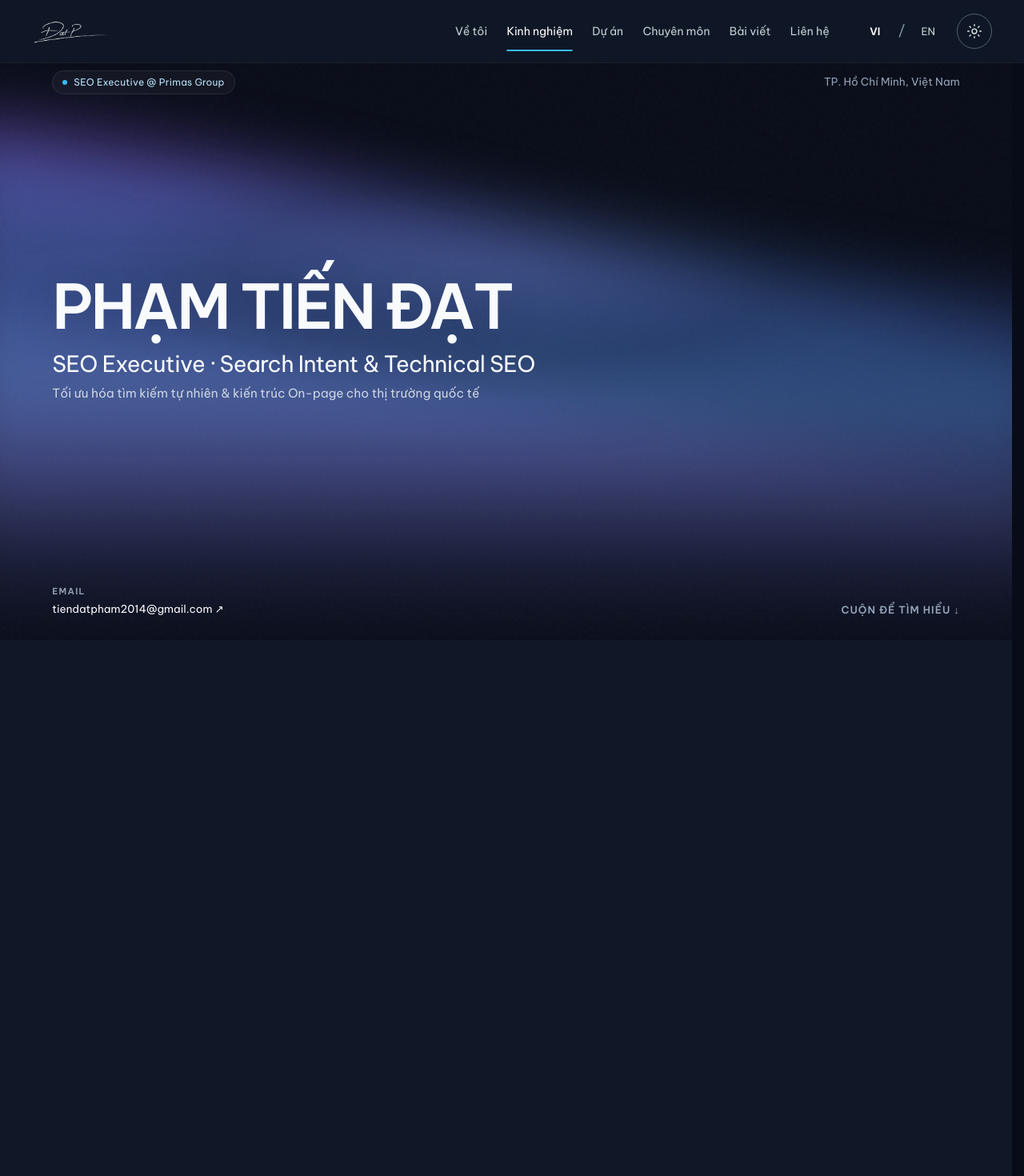
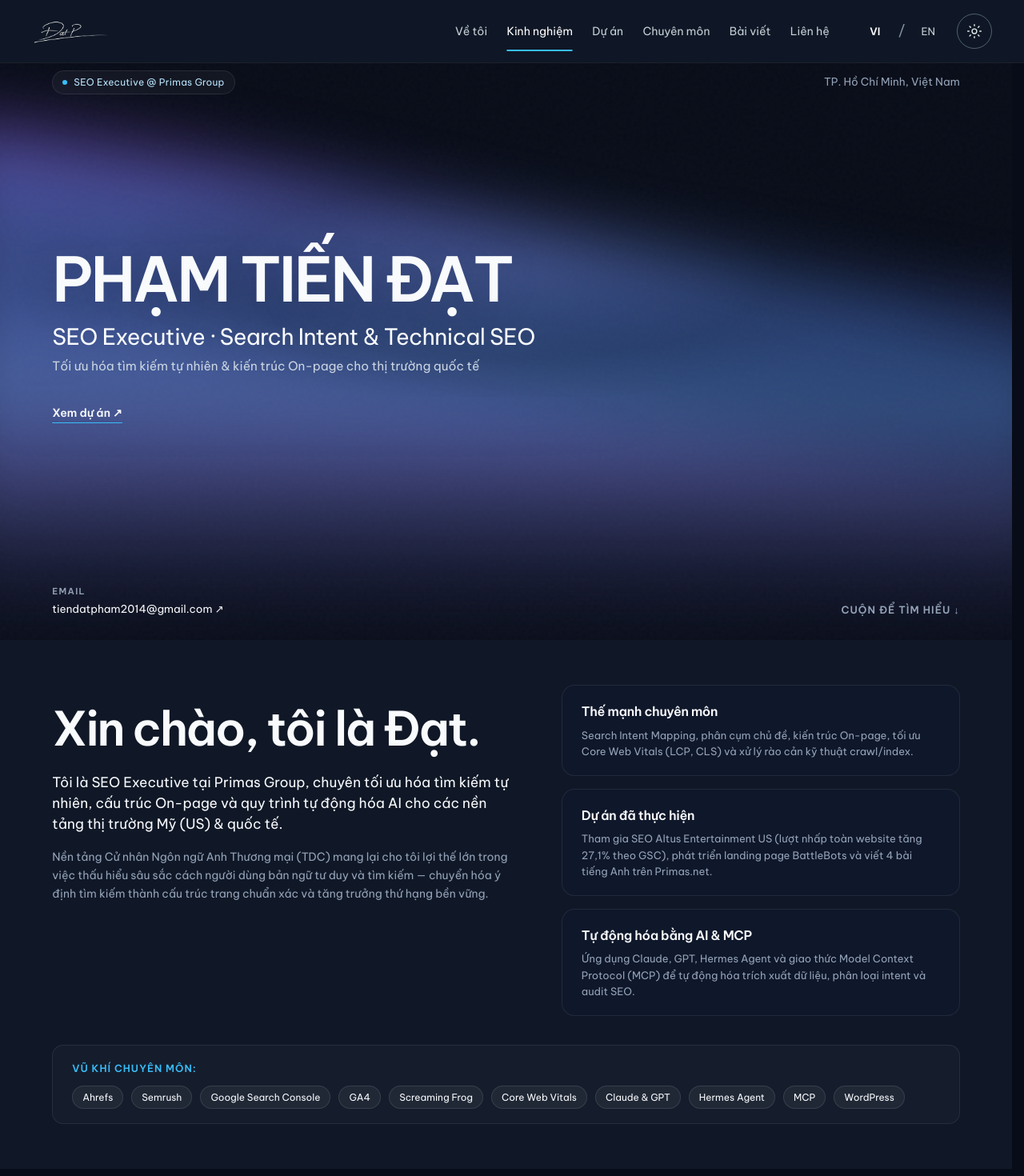
Before and after one commit to tiendatpham2014-max/pham-tien-dat-seo-portfolio, a Next.js app: page / in a window 1280 px wide. Shown: the top 1470 px of the page at 80% size. Built offline with nearby package versions, Linux system fonts and the light colour scheme.

Commit message:
Fix portfolio layout, navigation, and evidence copy

```diff
--- a/src/components/portfolio/init.ts
+++ b/src/components/portfolio/init.ts
@@ -81,7 +81,7 @@ export function initPortfolio() {
           }
         });
       }, { threshold: 0.08, rootMargin: "0px 0px -5% 0px" });
-      all(".section-head,.case-overview,.metric-stage,.period-card,.compare-wrap,.skill-layout,.article-card,.contact-heading,.contact-methods a")
+      all(".section-head,.about-intro-grid,.about-stack-bar,.case-overview,.metric-stage,.period-card,.compare-wrap,.skill-layout,.article-card,.contact-heading,.contact-methods a")
         .forEach((element) => revealObserver.observe(element));
       observers.push(revealObserver);
     }
--- a/src/components/portfolio/language.ts
+++ b/src/components/portfolio/language.ts
@@ -63,5 +63,9 @@ export function initLanguage(signal: AbortSignal) {
   }, { signal }));
   let stored: string | null = null;
   try { stored = localStorage.getItem("dat-seo-language"); } catch { /* Storage may be unavailable. */ }
-  setLanguage(stored === "en" ? "en" : "vi");
+  const requested = new URLSearchParams(window.location.search).get("lang");
+  const initialLanguage = requested === "vi" || requested === "en"
+    ? requested
+    : stored === "en" ? "en" : "vi";
+  setLanguage(initialLanguage);
 }
--- a/src/components/sections/About.tsx
+++ b/src/components/sections/About.tsx
@@ -18,7 +18,6 @@ export function About() {
 
       <div className="about-pillars">
         <article className="about-pillar-card">
-          <span className="pillar-num">01</span>
           <h3 data-i18n="pillarOneTitle">Thế mạnh chuyên môn</h3>
           <p data-i18n="pillarOneDesc">
             Search Intent Mapping, phân cụm chủ đề, kiến trúc On-page, tối ưu Core Web Vitals (LCP, CLS) và xử lý rào cản kỹ thuật crawl/index.
@@ -26,15 +25,13 @@ export function About() {
         </article>
 
         <article className="about-pillar-card">
-          <span className="pillar-num">02</span>
           <h3 data-i18n="pillarTwoTitle">Dự án đã thực hiện</h3>
           <p data-i18n="pillarTwoDesc">
-            Dẫn dắt SEO Altus Entertainment US (+27,1% Clicks), phát triển landing pages BattleBots US và xuất bản 4 bài blog tiếng Anh kỹ thuật trên Primas.net.
+            Tham gia SEO Altus Entertainment US (lượt nhấp toàn website tăng 27,1% theo GSC), phát triển landing page BattleBots và viết 4 bài tiếng Anh trên Primas.net.
           </p>
         </article>
 
         <article className="about-pillar-card">
-          <span className="pillar-num">03</span>
           <h3 data-i18n="pillarThreeTitle">Tự động hóa bằng AI &amp; MCP</h3>
           <p data-i18n="pillarThreeDesc">
             Ứng dụng Claude, GPT, Hermes Agent và giao thức Model Context Protocol (MCP) để tự động hóa trích xuất dữ liệu, phân loại intent và audit SEO.
@@ -43,7 +40,7 @@ export function About() {
       </div>
     </div>
 
-    <div className="about-stack-bar" aria-label="Bộ công cụ &amp; Vũ khí kỹ thuật">
+    <div className="about-stack-bar">
       <span className="stack-label" data-i18n="stackLabel">Vũ khí chuyên môn:</span>
       <div className="stack-badges">
         <span>Ahrefs</span>
--- a/src/components/sections/Footer.tsx
+++ b/src/components/sections/Footer.tsx
@@ -1,6 +1,6 @@
 export function Footer() {
   return (
-<footer className="site-footer"><div className="shell"><div className="footer-main"><div><a className="footer-name" href="#top">Phạm Tiến Đạt</a><p data-i18n="footerLine">Từ nhu cầu tìm kiếm đến nội dung và dữ liệu.</p></div><div className="footer-links"><div><span data-i18n="footerExplore">Khám phá</span><a href="#work" data-i18n="navWork">Dự án</a><a href="#process" data-i18n="navProcess">Quy trình</a><a href="#skills" data-i18n="navSkills">Chuyên môn</a><a href="#writing" data-i18n="navWriting">Bài viết</a></div><div><span data-i18n="footerConnect">Kết nối</span><a href="#journey" data-i18n="navJourney">Kinh nghiệm</a><a href="#contact" data-i18n="navContact">Liên hệ</a><a href="https://primas.net/author/datpt/" target="_blank" rel="noopener noreferrer" data-i18n="footerAuthor">Trang tác giả ↗</a><a href="https://www.linkedin.com/in/ph%E1%BA%A1m-ti%E1%BA%BFn-%C4%91%E1%BA%A1t-b9a157444/" target="_blank" rel="noopener noreferrer">LinkedIn ↗</a></div></div></div><div className="footer-bottom"><span>© <span id="year">2026</span> Phạm Tiến Đạt</span><a href="#top" data-i18n="backTop">Về đầu trang ↑</a></div></div></footer>
+<footer className="site-footer"><div className="shell"><div className="footer-main"><div><a className="footer-name" href="#top">Phạm Tiến Đạt</a><p data-i18n="footerLine">Từ nhu cầu tìm kiếm đến nội dung và dữ liệu.</p></div><div className="footer-links"><div><span data-i18n="footerExplore">Khám phá</span><a href="#work" data-i18n="navWork">Dự án</a><a href="#skills" data-i18n="navSkills">Chuyên môn</a><a href="#writing" data-i18n="navWriting">Bài viết</a></div><div><span data-i18n="footerConnect">Kết nối</span><a href="#journey" data-i18n="navJourney">Kinh nghiệm</a><a href="#contact" data-i18n="navContact">Liên hệ</a><a href="https://primas.net/author/datpt/" target="_blank" rel="noopener noreferrer" data-i18n="footerAuthor">Trang tác giả ↗</a><a href="https://www.linkedin.com/in/ph%E1%BA%A1m-ti%E1%BA%BFn-%C4%91%E1%BA%A1t-b9a157444/" target="_blank" rel="noopener noreferrer">LinkedIn ↗</a></div></div></div><div className="footer-bottom"><span>© <span id="year">2026</span> Phạm Tiến Đạt</span><a href="#top" data-i18n="backTop">Về đầu trang ↑</a></div></div></footer>
 
   );
 }
--- a/src/components/sections/Hero.tsx
+++ b/src/components/sections/Hero.tsx
@@ -26,6 +26,9 @@ export function Hero() {
       <p className="hero-tagline" data-i18n="heroTagline">
         Tối ưu hóa tìm kiếm tự nhiên &amp; kiến trúc On-page cho thị trường quốc tế
       </p>
+      <a className="hero-work-cta" href="#work" data-i18n="viewWork">
+        Xem dự án ↗
+      </a>
     </div>
 
     <div className="hero-bottom hero-clean-bottom">
--- a/src/content/portfolio.ts
+++ b/src/content/portfolio.ts
@@ -23,8 +23,8 @@ export const copy = {
     heroJobTitle: "SEO Executive · Search Intent & Technical SEO",
     heroTagline: "Tối ưu hóa tìm kiếm tự nhiên & kiến trúc On-page cho thị trường quốc tế",
     heroStatement: "SEO Executive tại Primas Group — tối ưu Organic Search, On-page Architecture và quy trình AI cho thị trường quốc tế.",
-    heroDescription: "Tập trung vào kết quả tăng trưởng thực chiến (+27,1% Clicks cho Altus Entertainment US) bằng cách kết hợp ngôn ngữ thương mại, kỹ thuật SEO và tự động hóa AI.",
-    viewWork: "Xem dự án & Bằng chứng ↗",
+    heroDescription: "Kết hợp ngôn ngữ thương mại, kỹ thuật SEO và tự động hóa AI để hỗ trợ tăng trưởng tìm kiếm tự nhiên cho các dự án quốc tế.",
+    viewWork: "Xem dự án ↗",
     getInTouch: "Liên hệ trao đổi ↗",
     heroBottom: "Hồ sơ năng lực, bằng chứng GSC và kinh nghiệm thực tế.",
     scrollHint: "Cuộn để tìm hiểu ↓",
@@ -44,7 +44,7 @@ export const copy = {
     pillarOneTitle: "Thế mạnh chuyên môn",
     pillarOneDesc: "Search Intent Mapping, phân cụm chủ đề, kiến trúc On-page, tối ưu Core Web Vitals (LCP, CLS) và xử lý rào cản kỹ thuật crawl/index.",
     pillarTwoTitle: "Dự án đã thực hiện",
-    pillarTwoDesc: "Dẫn dắt SEO Altus Entertainment US (+27,1% Clicks), phát triển landing pages BattleBots US và xuất bản 4 bài blog tiếng Anh kỹ thuật trên Primas.net.",
+    pillarTwoDesc: "Tham gia SEO Altus Entertainment US (lượt nhấp toàn website tăng 27,1% theo GSC), phát triển landing page BattleBots và viết 4 bài tiếng Anh trên Primas.net.",
     pillarThreeTitle: "Tự động hóa bằng AI & MCP",
     pillarThreeDesc: "Ứng dụng Claude, GPT, Hermes Agent và giao thức Model Context Protocol (MCP) để tự động hóa trích xuất dữ liệu, phân loại intent và audit SEO.",
     stackLabel: "Vũ khí chuyên môn:",
@@ -182,7 +182,7 @@ export const copy = {
     contributorTitle: "Cộng tác viên SEO",
     contributorBody: "Phân tích keyword gap, audit đối thủ và xây dựng các landing pages WordPress cho thương hiệu robot đối kháng Mỹ BattleBots bằng Semrush, Ahrefs.",
     dateExecutive: "11/2024–hiện tại",
-    executiveBody: "Dẫn dắt chiến lược SEO quốc tế, tối ưu Technical/Core Web Vitals và tự động hóa AI/MCP — mang lại mức tăng trưởng +27,1% Clicks cho Altus Entertainment (US).",
+    executiveBody: "Tham gia tối ưu nội dung, technical SEO và phân tích GSC cho các dự án quốc tế. Altus Entertainment US ghi nhận lượt nhấp toàn website tăng 27,1% giữa hai kỳ so sánh.",
 
     // Contact & Footer
     contactLabel: "Kết nối",
@@ -218,8 +218,8 @@ export const copy = {
     heroJobTitle: "SEO Executive · Search Intent & Technical SEO",
     heroTagline: "Driving organic search growth & on-page architecture for global platforms",
     heroStatement: "SEO Executive at Primas Group — driving organic search growth, on-page architecture, and AI automation for global platforms.",
-    heroDescription: "Focusing on verified organic growth (+27.1% Clicks for Altus Entertainment US) by bridging business English, technical SEO, and AI automation.",
-    viewWork: "Explore my work ↗",
+    heroDescription: "Combining business English, technical SEO, and AI workflows to support organic search growth across international projects.",
+    viewWork: "View the case study ↗",
     getInTouch: "Get in touch ↗",
     heroBottom: "Executive profile, verified GSC performance and practical track record.",
     scrollHint: "Scroll to explore ↓",
@@ -239,7 +239,7 @@ export const copy = {
     pillarOneTitle: "Core Competencies",
     pillarOneDesc: "Search Intent Mapping, Topic Clusters, On-page Architecture, Core Web Vitals (LCP, CLS), and crawl/index technical remediation.",
     pillarTwoTitle: "Shipped Projects",
-    pillarTwoDesc: "Led SEO strategy for Altus Entertainment US (+27.1% Clicks), developed landing pages for BattleBots US, and authored 4 technical English articles on Primas.net.",
+    pillarTwoDesc: "Contributed to Altus Entertainment US SEO (sitewide GSC clicks up 27.1%), developed BattleBots landing pages, and authored four English articles on Primas.net.",
     pillarThreeTitle: "AI & MCP Automation",
     pillarThreeDesc: "Leveraging Claude, GPT, Hermes Agent, and Model Context Protocol (MCP) to automate intent classification, data extraction, and audit workflows.",
     stackLabel: "Tech Stack:",
@@ -377,7 +377,7 @@ export const copy = {
     contributorTitle: "SEO Contributor",
     contributorBody: "Analyzed keyword gaps, competitor audits, and built WordPress landing pages for US combat robotics brand BattleBots using Semrush and Ahrefs.",
     dateExecutive: "Nov 2024–present",
-    executiveBody: "Leading international organic search strategy, technical/Core Web Vitals remediation, and AI/MCP automation — delivering +27.1% Clicks growth for Altus Entertainment (US).",
+    executiveBody: "Contributing to content optimization, technical SEO, and GSC analysis for international projects. Altus Entertainment US recorded a 27.1% sitewide click increase across the two comparison periods.",
 
     // Contact & Footer
     contactLabel: "Connect",
--- a/src/styles/196-career-horizon-scene.css
+++ b/src/styles/196-career-horizon-scene.css
@@ -120,7 +120,7 @@
 .career-stages{position:absolute;inset:0}
 .career-stage{
   position:absolute;
-  top:42%;
+  top:54%;
   left:var(--sun-x);
   width:min(460px,calc(100% - 2 * var(--gutter)));
   max-height:34svh;
@@ -171,7 +171,7 @@
 @media(max-height:700px){
   .journey-heading{top:10%}
   .journey-intro{display:none}
-  .career-stage{top:37%}
+  .career-stage{top:52%}
 }
 @media(prefers-reduced-motion:reduce){
   .career-stage{transition:none;transform:translate(var(--stage-shift),0)}
--- a/src/styles/20-hero.css
+++ b/src/styles/20-hero.css
@@ -113,6 +113,23 @@
   color:#cbd5e1;
   max-width:680px;
 }
+.hero-work-cta{
+  display:inline-flex;
+  align-items:center;
+  min-height:44px;
+  margin-top:24px;
+  color:var(--ink);
+  font-size:14px;
+  font-weight:600;
+  text-decoration:underline;
+  text-decoration-color:var(--accent);
+  text-underline-offset:7px;
+  transition:color .2s ease,text-decoration-color .2s ease;
+}
+.hero-work-cta:hover,
+.hero-work-cta:focus-visible{
+  color:var(--accent);
+}
 html[data-theme="light"] .hero-tagline{
   color:#475569;
 }
```
Also changed, not shown: src/styles/25-about.css (+0 -12 lines), .openai/hosting.json (deleted), 1 other file (tests, documents, lock files or other folders).
